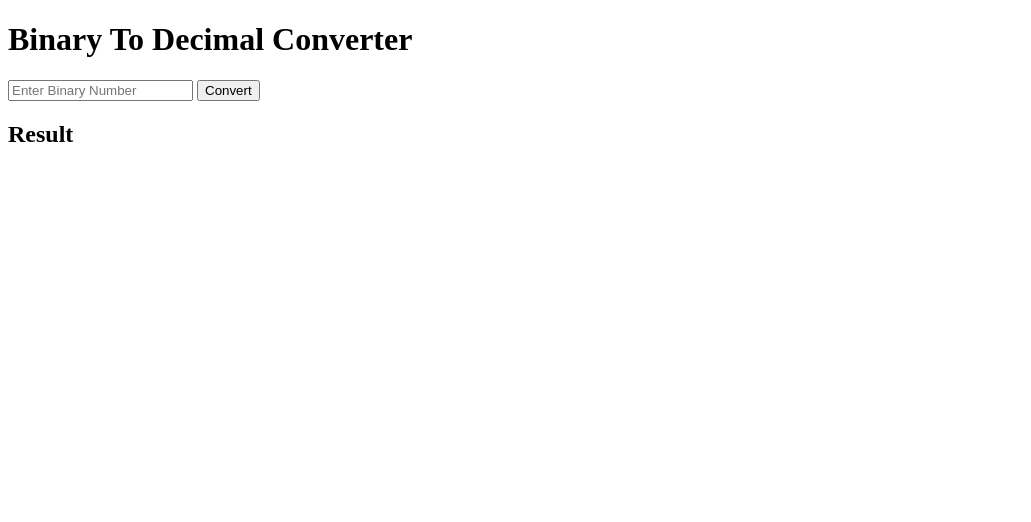
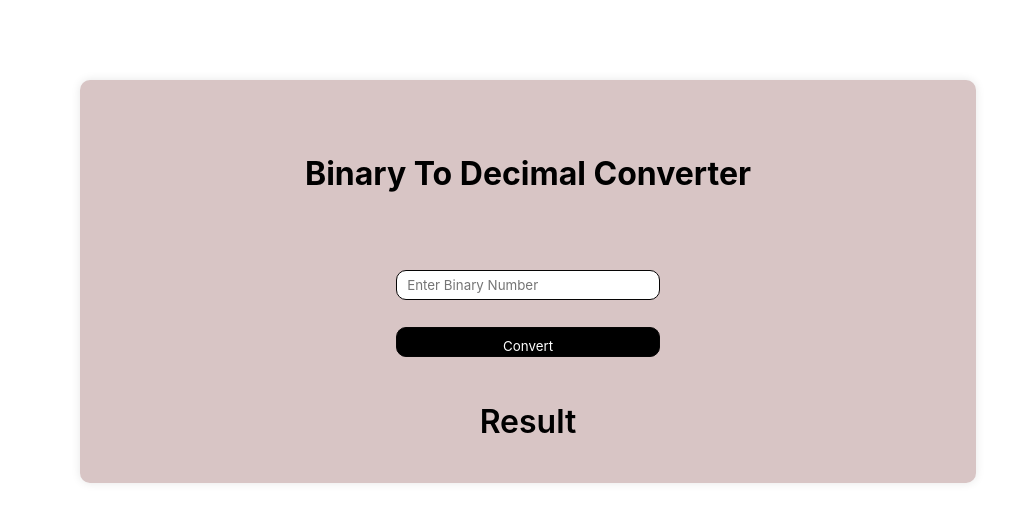
Before and after one commit to sampsonngobi/Bin2Dec, a plain HTML site: page index.html in a window 1280 px wide. Shown: the whole page, without its empty margins (0-1031 px from the left). Drawn offline with Linux system fonts and the light colour scheme.

Commit message:
Added some design

```diff
--- a/index.html
+++ b/index.html
@@ -4,18 +4,17 @@
     <meta charset="UTF-8">
     <meta name="viewport" content="width=device-width, initial-scale=1.0">
     <title>Document</title>
+    <link rel="stylesheet" href="style.css">
 </head>
 <body>
 
     <div class="content">
 
-
         <h1>Binary To Decimal Converter</h1>
 
-
         <div class="input">
-            <input type="number" name="binary" id="binary" placeholder="Enter Binary Number" maxlength="8">
-            <button id="convert">Convert</button>
+            <input type="number" name="binary" id="binary" placeholder="Enter Binary Number" maxlength="8" class="binary">
+            <button class="btn" id="convert">Convert</button>
             <div class="result">
                 <h2>Result</h2>
                 <p id="result"></p>
--- /dev/null
+++ b/style.css
@@ -0,0 +1,88 @@
+*{
+    margin: 0;
+    padding: 0;
+    box-sizing: border-box;
+  }
+
+
+
+body * {
+    font-family: "Inter", sans-serif;
+    color:  black;
+
+
+
+}
+
+.content{
+    display: flex;
+    flex-direction: column;
+    align-items: center;
+    justify-content: center;
+
+    width: 70%;
+    height: 100%;
+    padding: 10px;
+    margin: 5em;
+
+    border-radius: 10px;
+    box-shadow: 0 0 10px rgba(0, 0, 0, 0.1);
+
+    background: rgb(216, 197, 197);
+}
+
+h1{
+    margin: 2em;
+}
+
+.input{
+    display: flex;
+    flex-direction: column;
+    align-items: center;
+    justify-content: center;
+}
+
+.binary{
+    margin: 1em;
+    width: 100%;
+    height: 30px;
+    border-radius: 10px;
+    border: 1px solid #060505;
+    padding: 10px;
+    box-sizing: border-box;
+}
+
+.binary:focus{
+    outline: none;
+    border: 1px solid #000;
+}
+.btn{
+    width: 100%;
+    height: 30px;
+    border-radius: 10px;
+    border: 1px solid #060505;
+    background: #000;
+    color: #fff;
+    padding: 10px;
+    box-sizing: border-box;
+    margin: 1em;
+    cursor: pointer;
+}
+.btn:hover{
+    background: #f5f8ec;
+    color: #080707;
+}
+
+.result{
+    width: 100%;
+    display: flex;
+    flex-direction: column;
+    align-items: center;
+    justify-content: center;
+}
+
+.result h2{
+    margin: 1em;
+    font-size: 2em;
+    font-weight: 600;
+}
```
